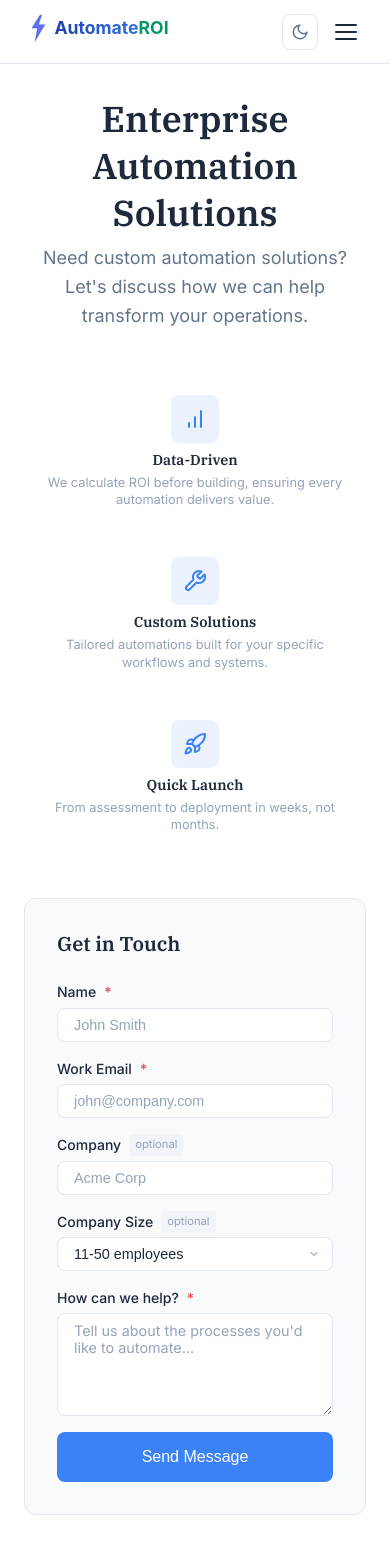
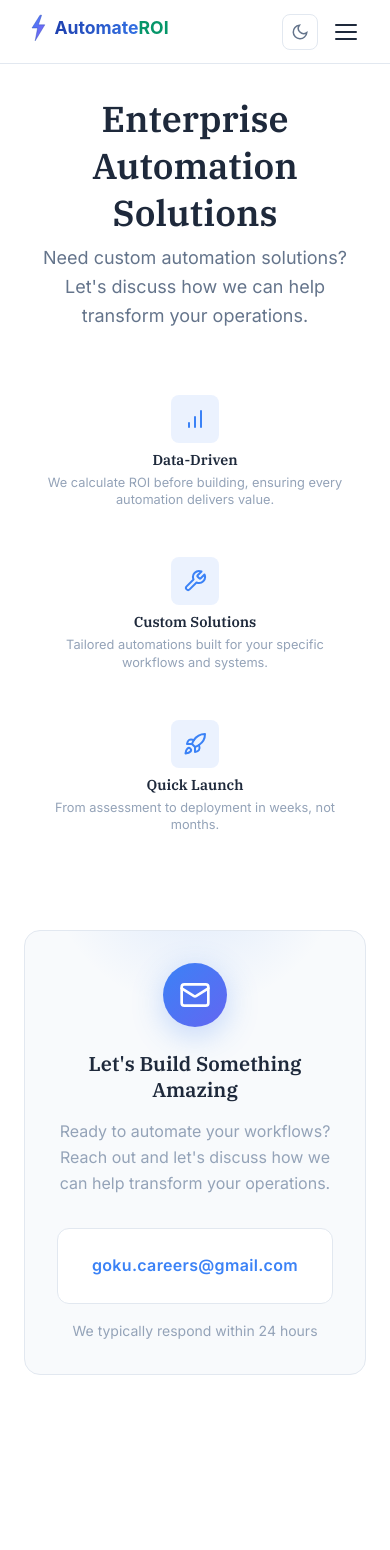
Before and after one commit to Goku007007/automation-roi-calculator, a React (Vite) app in the folder app/: page /business in a window 390 px wide. Shown: the top 1550 px of the page. After the commit the page ends 1455 px from the top, so only its background shows below. Built offline with nearby package versions, Linux system fonts and the light colour scheme.

Commit message:
feat: redesign business page - remove form, add beautiful email contact card

```diff
--- a/app/src/pages/Business.jsx
+++ b/app/src/pages/Business.jsx
@@ -1,20 +1,12 @@
 import { useState, useEffect, useRef } from 'react';
-import { ChartBarIcon, WrenchIcon, RocketIcon, CheckCircleIcon, MailIcon } from '../components/ui/Icons';
-import Button from '../components/ui/Button';
-import Input from '../components/ui/Input';
-import Select from '../components/ui/Select';
-import Textarea from '../components/ui/Textarea';
-import { submitContactForm } from '../utils/api';
+import { ChartBarIcon, WrenchIcon, RocketIcon, MailIcon } from '../components/ui/Icons';
 import styles from './Business.module.css';
-
-// reCAPTCHA site key (production)
-const RECAPTCHA_SITE_KEY = '6LenTj0sAAAAADNmBCx4Afd7SZeF2IBIHicyO22R';
 
 // Anti-spam email protection with multiple layers:
 // 1. CSS text reversal (works without JS)
 // 2. JavaScript obfuscation (assembles email client-side)
 // 3. No plaintext email in HTML source
-function ProtectedEmail() {
+function ProtectedEmail({ large = false }) {
     const linkRef = useRef(null);
     const [isReady, setIsReady] = useState(false);
 
@@ -33,87 +25,19 @@ function ProtectedEmail() {
     }, []);
 
     // CSS-only fallback: email is written backwards in HTML, CSS reverses it visually
-    // This works even if JavaScript is disabled
     return (
         <a
             ref={linkRef}
             href="#"
-            className={`${styles.emailLink} ${!isReady ? styles.emailReversed : ''}`}
+            className={`${styles.emailLink} ${large ? styles.emailLarge : ''} ${!isReady ? styles.emailReversed : ''}`}
             aria-label="Send email"
-            data-email-reversed="true"
         >
-            {/* Reversed email for CSS-only fallback: moc.liamg@sreerac.ukog */}
             <span className={styles.emailFallback}>moc.liamg@sreerac.ukog</span>
         </a>
     );
 }
 
 export default function Business() {
-    const [formData, setFormData] = useState({
-        name: '',
-        email: '',
-        company: '',
-        employees: '11-50',
-        message: '',
-        // Honeypot field - if filled, submission is from a bot
-        website: '',
-    });
-    const [status, setStatus] = useState(null); // null, 'submitting', 'success', 'error'
-
-    const handleChange = (e) => {
-        const { name, value } = e.target;
-        setFormData(prev => ({ ...prev, [name]: value }));
-    };
-
-    const handleSubmit = async (e) => {
-        e.preventDefault();
-
-        // Honeypot check - bots will fill this hidden field
-        if (formData.website) {
-            // Silently reject but show success to not tip off bots
-            setStatus('success');
-            return;
-        }
-
-        setStatus('submitting');
-
-        try {
-            // Execute reCAPTCHA v3 (invisible) with timeout
-            let recaptchaToken = null;
-            if (window.grecaptcha) {
-                try {
-                    recaptchaToken = await Promise.race([
-                        new Promise((resolve, reject) => {
-                            window.grecaptcha.ready(() => {
-                                window.grecaptcha
-                                    .execute(RECAPTCHA_SITE_KEY, { action: 'contact_form' })
-                                    .then(resolve)
-                                    .catch(reject);
-                            });
-                        }),
-                        // Timeout after 5 seconds
-                        new Promise((_, reject) =>
-                            setTimeout(() => reject(new Error('reCAPTCHA timeout')), 5000)
-                        )
-                    ]);
-                } catch (recaptchaError) {
-                    console.warn('reCAPTCHA failed, continuing without verification:', recaptchaError);
-                }
-            }
-
-            console.log('reCAPTCHA token:', recaptchaToken ? 'Generated' : 'Failed/Skipped');
-
-            // Submit to backend with reCAPTCHA verification
-            await submitContactForm(formData, recaptchaToken);
-
-            setStatus('success');
-            setFormData({ name: '', email: '', company: '', employees: '', message: '', website: '' });
-        } catch (error) {
-            console.error('Form submission error:', error);
-            setStatus('error');
-        }
-    };
-
     return (
         <div className={styles.page}>
             <div className={styles.container}>
@@ -143,125 +67,26 @@ export default function Business() {
                     </div>
                 </div>
 
-                {/* Contact Form */}
-                <div className={styles.formSection}>
-                    <h2>Get in Touch</h2>
-
-                    {status === 'success' ? (
-                        <div className={styles.success}>
-                            <span className={styles.successIcon}>
-                                <CheckCircleIcon size={32} />
-                            </span>
-                            <h3>Message Sent!</h3>
-                            <p>Thanks! We'll be in touch within 24 hours.</p>
-                            <Button
-                                variant="secondary"
-                                onClick={() => setStatus(null)}
-                            >
-                                Send Another Message
-                            </Button>
+                {/* Beautiful Contact Section */}
+                <div className={styles.contactSection}>
+                    <div className={styles.contactCard}>
+                        <div className={styles.contactGlow}></div>
+                        <div className={styles.contactContent}>
+                            <div className={styles.contactIconWrapper}>
+                                <MailIcon size={32} />
+                            </div>
+                            <h2>Let's Build Something Amazing</h2>
+                            <p className={styles.contactDescription}>
+                                Ready to automate your workflows? Reach out and let's discuss how we can help transform your operations.
+                            </p>
+                            <div className={styles.emailWrapper}>
+                                <ProtectedEmail large />
+                            </div>
+                            <p className={styles.responseTime}>
+                                We typically respond within 24 hours
+                            </p>
                         </div>
-                    ) : (
-                        <form className={styles.form} onSubmit={handleSubmit}>
-                            {/* Honeypot field - hidden from real users, bots will fill it */}
-                            <div aria-hidden="true" style={{
-                                position: 'absolute',
-                                left: '-9999px',
-                                opacity: 0,
-                                height: 0,
-                                overflow: 'hidden'
-                            }}>
-                                <label htmlFor="website">Website (leave blank)</label>
-                                <input
-                                    type="text"
-                                    id="website"
-                                    name="website"
-                                    value={formData.website}
-                                    onChange={handleChange}
-                                    tabIndex={-1}
-                                    autoComplete="off"
-                                />
-                            </div>
-
-                            <div className={styles.row}>
-                                <Input
-                                    label="Name"
-                                    id="name"
-                                    name="name"
-                                    value={formData.name}
-                                    onChange={handleChange}
-                                    placeholder="John Smith"
-                                    required
-                                />
-                                <Input
-                                    label="Work Email"
-                                    id="email"
-                                    name="email"
-                                    type="email"
-                                    value={formData.email}
-                                    onChange={handleChange}
-                                    placeholder="john@company.com"
-                                    required
-                                />
-                            </div>
-
-                            <div className={styles.row}>
-                                <Input
-                                    label="Company"
-                                    id="company"
-                                    name="company"
-                                    value={formData.company}
-                                    onChange={handleChange}
-                                    placeholder="Acme Corp"
-                                    optional
-                                />
-                                <Select
-                                    label="Company Size"
-                                    id="employees"
-                                    name="employees"
-                                    value={formData.employees}
-                                    onChange={handleChange}
-                                    placeholder="Select..."
-                                    options={[
-                                        { value: '1-10', label: '1-10 employees' },
-                                        { value: '11-50', label: '11-50 employees' },
-                                        { value: '51-200', label: '51-200 employees' },
-                                        { value: '201-1000', label: '201-1000 employees' },
-                                        { value: '1000+', label: '1000+ employees' },
-                                    ]}
-                                    optional
-                                />
-                            </div>
-
-                            <Textarea
-                                label="How can we help?"
-                                id="message"
-                                name="message"
-                                value={formData.message}
-                                onChange={handleChange}
-                                placeholder="Tell us about the processes you'd like to automate..."
-                                rows={5}
-                                required
-                            />
-
-                            <Button
-                                type="submit"
-                                variant="primary"
-                                size="lg"
-                                fullWidth
-                                loading={status === 'submitting'}
-                                disabled={status === 'submitting'}
-                            >
-                                Send Message
-                            </Button>
-                        </form>
-                    )}
-                </div>
-
-                {/* Contact Info - Email is obfuscated to prevent spam */}
-                <div className={styles.contactInfo}>
-                    <MailIcon size={18} />
-                    <p>Or reach us directly at <ProtectedEmail /></p>
+                    </div>
                 </div>
             </div>
         </div>
--- a/app/src/pages/Business.module.css
+++ b/app/src/pages/Business.module.css
@@ -5,7 +5,7 @@
 }
 
 .container {
-    max-width: 700px;
+    max-width: 800px;
     margin: 0 auto;
     padding: 0 var(--spacing-lg);
 }
@@ -62,158 +62,95 @@
     line-height: 1.4;
 }
 
-/* Form Section */
-.formSection {
-    background: var(--bg-secondary);
-    padding: var(--spacing-xl);
-    border-radius: var(--radius-lg);
-    border: 1px solid var(--border);
+/* Contact Section - Beautiful Card */
+.contactSection {
+    display: flex;
+    justify-content: center;
+    padding: var(--spacing-xl) 0;
 }
 
-.formSection h2 {
-    font-size: 1.25rem;
-    margin-bottom: var(--spacing-lg);
+.contactCard {
+    position: relative;
+    background: var(--bg-secondary);
+    border: 1px solid var(--border);
+    border-radius: var(--radius-xl);
+    overflow: hidden;
+    width: 100%;
+    max-width: 500px;
 }
 
-/* Form */
-.form {
-    display: flex;
-    flex-direction: column;
-    gap: var(--spacing-md);
+.contactGlow {
+    position: absolute;
+    top: -50%;
+    left: 50%;
+    transform: translateX(-50%);
+    width: 300px;
+    height: 300px;
+    background: radial-gradient(circle, rgba(59, 130, 246, 0.15) 0%, transparent 70%);
+    pointer-events: none;
 }
 
-.row {
-    display: grid;
-    grid-template-columns: 1fr 1fr;
-    gap: var(--spacing-md);
-}
-
-.formGroup {
-    display: flex;
-    flex-direction: column;
-    gap: var(--spacing-xs);
-}
-
-.formGroup label {
-    font-size: 0.875rem;
-    font-weight: 500;
-}
-
-.formGroup input,
-.formGroup select,
-.formGroup textarea {
-    padding: var(--spacing-sm) var(--spacing-md);
-    font-size: 0.9rem;
-    border: 1px solid var(--border);
-    border-radius: var(--radius-md);
-    background: var(--bg-primary);
-    color: var(--text-primary);
-    font-family: inherit;
-}
-
-.formGroup input:focus,
-.formGroup select:focus,
-.formGroup textarea:focus {
-    outline: none;
-    border-color: var(--accent);
-}
-
-.formGroup textarea {
-    resize: vertical;
-}
-
-.submitBtn {
-    padding: var(--spacing-md) var(--spacing-xl);
-    background: var(--accent);
-    color: white;
-    border: none;
-    border-radius: var(--radius-md);
-    font-size: 1rem;
-    font-weight: 600;
-    cursor: pointer;
-    transition: background-color var(--transition-fast);
-}
-
-.submitBtn:hover:not(:disabled) {
-    background: var(--accent-hover);
-}
-
-.submitBtn:disabled {
-    opacity: 0.6;
-    cursor: not-allowed;
-}
-
-/* Success State */
-.success {
+.contactContent {
+    position: relative;
     text-align: center;
     padding: var(--spacing-2xl);
 }
 
-.successIcon {
+.contactIconWrapper {
     display: inline-flex;
     align-items: center;
     justify-content: center;
     width: 64px;
     height: 64px;
-    background: var(--success);
+    background: linear-gradient(135deg, var(--accent) 0%, #6366f1 100%);
     color: white;
     border-radius: 50%;
-    font-size: 2rem;
+    margin-bottom: var(--spacing-lg);
+    box-shadow: 0 8px 32px rgba(59, 130, 246, 0.3);
+}
+
+.contactContent h2 {
+    font-size: 1.5rem;
+    margin-bottom: var(--spacing-md);
+    color: var(--text-primary);
+}
+
+.contactDescription {
+    color: var(--text-muted);
+    font-size: 1rem;
+    line-height: 1.6;
+    margin-bottom: var(--spacing-xl);
+}
+
+.emailWrapper {
+    background: var(--bg-primary);
+    padding: var(--spacing-lg) var(--spacing-xl);
+    border-radius: var(--radius-lg);
+    border: 1px solid var(--border);
     margin-bottom: var(--spacing-md);
 }
 
-.success h3 {
-    font-size: 1.25rem;
-    margin-bottom: var(--spacing-sm);
+.emailLink {
+    color: var(--accent);
+    font-weight: 600;
+    text-decoration: none;
+    transition: all var(--transition-fast);
 }
 
-.success p {
-    color: var(--text-muted);
-    margin-bottom: var(--spacing-lg);
+.emailLarge {
+    font-size: 1.25rem;
+    letter-spacing: 0.02em;
 }
 
-.resetBtn {
-    padding: var(--spacing-sm) var(--spacing-lg);
-    background: transparent;
-    color: var(--accent);
-    border: 1px solid var(--accent);
-    border-radius: var(--radius-md);
-    font-weight: 500;
-    cursor: pointer;
+.emailLink:hover {
+    color: var(--accent-hover);
+    text-decoration: underline;
 }
 
-.resetBtn:hover {
-    background: rgba(59, 130, 246, 0.1);
-}
-
-/* Contact Info */
-.contactInfo {
-    display: flex;
-    align-items: center;
-    justify-content: center;
-    gap: var(--spacing-sm);
-    margin-top: var(--spacing-xl);
-    color: var(--text-muted);
-}
-
-.contactInfo p {
+.responseTime {
     font-size: 0.875rem;
     color: var(--text-muted);
     margin: 0;
-}
-
-.contactInfo a,
-.emailLink {
-    color: var(--accent);
-    font-weight: 500;
-    text-decoration: none;
-    transition: color var(--transition-fast);
-}
-
-.contactInfo a:hover,
-.emailLink:hover {
-    color: var(--accent-hover);
-    text-decoration: underline;
 }
 
 /* CSS text reversal for email protection (works without JS) */
@@ -233,7 +170,15 @@
         grid-template-columns: 1fr;
     }
 
-    .row {
-        grid-template-columns: 1fr;
+    .contactContent {
+        padding: var(--spacing-xl);
+    }
+
+    .emailLarge {
+        font-size: 1rem;
+    }
+
+    .contactContent h2 {
+        font-size: 1.25rem;
     }
 }
```
